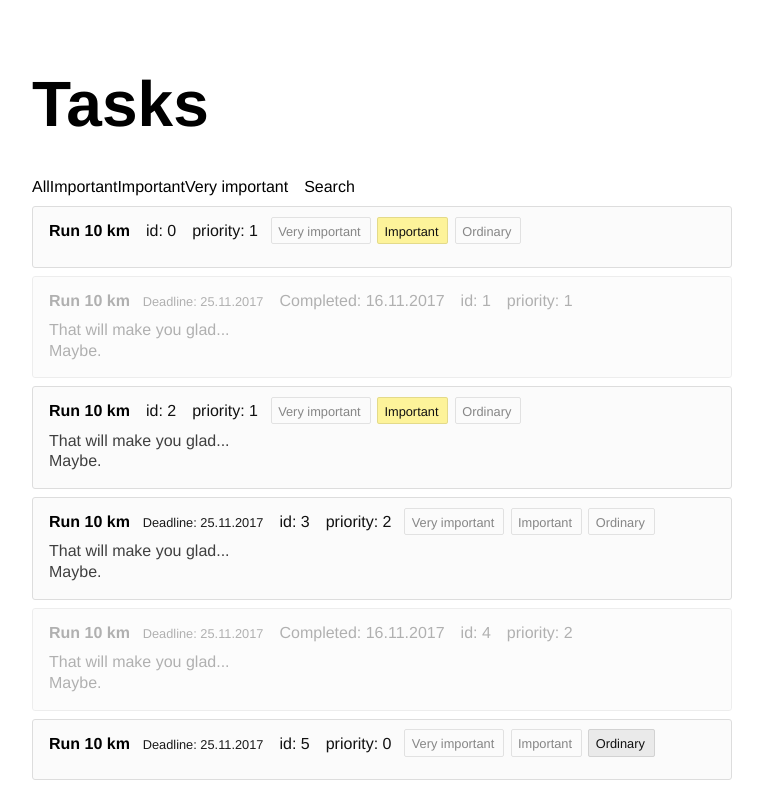
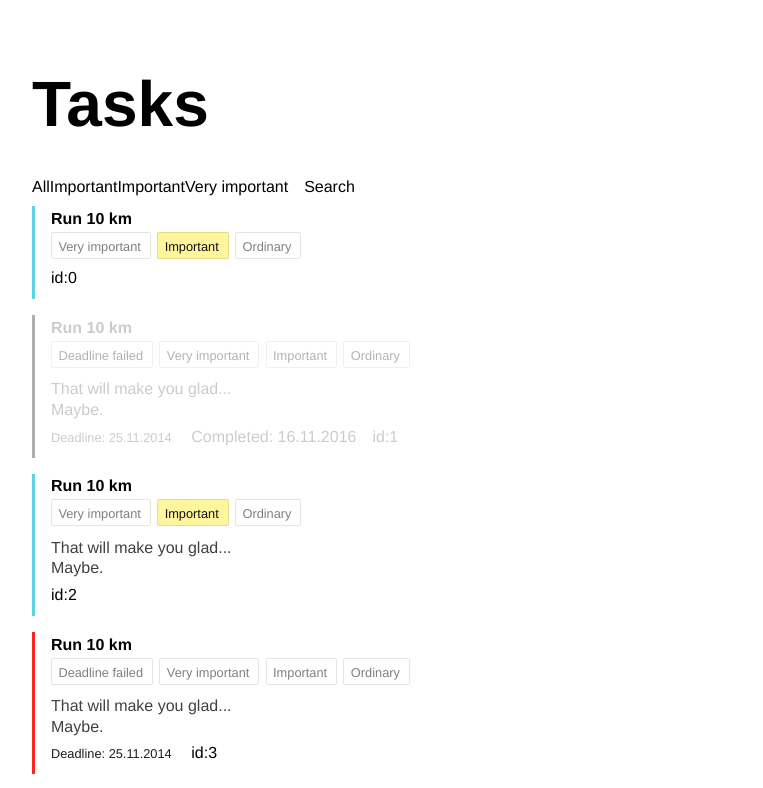
Before and after one commit to trial-trip/allmax-task-manager, a React app: page / in a window 1280 px wide. Shown: the top 788 px of the page, without its empty margins (258-1021 px from the left). Built offline with nearby package versions, Linux system fonts and the light colour scheme; the HTML template or start-up script is replaced by a standard one.

Commit message:
failed deadlines are now Correctly displayed. also improved styling.

```diff
--- a/src/components/Task.css
+++ b/src/components/Task.css
@@ -1,33 +1,31 @@
 .task {
-  color: #111;
-  background-color: #fbfbfb;
-  border: 1px solid #ddd;
-  border-radius: 3px;
-  padding: 1em 1em 1em 1em;
-  transition: background-color .3s ease;
+  padding: .3em 1em .3em 1em;
+  border-left: 3px solid rgba(0, 188, 212, 0.64);
 }
 
 .task + .task {
-  margin-top: .5em;
+  margin-top: 1em;
 }
 
 .title {
   color: #000;
   font-weight: 600;
+  margin-bottom: .7em;
 }
 
 .deadline {
-  color: rgb(26, 26, 26);
+  color: rgba(0, 0, 0, 0.892);
   font-size: .8em;
 }
 
 .completion-date {
-  color: rgb(133, 133, 133);
+  color: rgba(0, 0, 0, 0.234);
   font-size: .8em;
 }
 
 .meta {
-  padding-bottom: .7em;
+  margin-bottom: .5em;
+  margin-top: .5em;
 }
 
 .meta > * + * {
@@ -37,22 +35,20 @@
 .description {
   color: rgba(0, 0, 0, 0.75);
   line-height: 1.3;
+  margin-top: 1em;
 }
 
 .completed {
-  opacity: .5;
+  opacity: .6;
+  border-color: #777777;
 }
 
 .completed * {
-  color: rgb(100, 100, 100);
-}
-
-.failed {
-  color: rgb(79, 18, 0);
+  color: rgba(0, 0, 0, 0.342);
 }
 
 .priority {
-  color: rgb(133, 133, 133);
+  color: rgba(41, 29, 29, 0.529);
   font-size: .8em;
 }
 
@@ -65,13 +61,13 @@
   border-radius: 2px;
   border: 1px solid transparent;
   transition: color .3s ease, background-color .3s ease;
-  color: rgba(17, 17, 17, 0.5);
+  color: rgba(0, 0, 0, 0.5);
   border: 1px solid rgba(0, 0, 0, 0.1);
 }
 
 .priority > *:hover { /* оставить только для неактивного */
   transition: color .3s ease, background-color .3s ease;
-  color: rgba(17, 17, 17, 1);
+  color: rgb(0, 0, 0);
   background-color: rgba(0, 188, 212, 0.5);
   border: 1px solid rgba(0, 0, 0, 0.1);
 }
@@ -92,3 +88,12 @@
   color: #111;
   border: 1px solid rgba(0, 0, 0, 0.1);
 }
+
+.failed {
+  border-color: #ff2222;
+}
+.failed-label {
+  background-color: #000;
+  color: #fff;
+  border-radius: 2px;
+}
--- a/src/components/Task.js
+++ b/src/components/Task.js
@@ -3,30 +3,45 @@ import PropTypes from 'prop-types'
 import styles from './Task.css'
 import formattedDate from './../util/formattedDate'
 
-const Task = ({ id, title, description, priority, deadline, completionDate}) => (
-  <div className={`${styles.task} ${completionDate ? styles.completed : ''}`}>
-    <div className={styles.meta}>
+const Task = ({ id, title, description, priority, deadline, completionDate}) => {
+  const completed = (completionDate) ? true : false
+  const failed = (deadline) ? (completed ? (Date.parse(completionDate) > Date.parse(deadline)) : (Date.now() > Date.parse(deadline))) : false
 
-      <span className={styles.title}>{title}</span>
+  const completedStyle = completionDate ? styles.completed : ''
+  const failedStyle = (!completed && failed) ? styles.failed : ''
+  const taskStyle = `${styles.task} ${completedStyle} ${failedStyle}`
 
-      {deadline && (<span className={styles.deadline}>Deadline:&nbsp;{formattedDate(deadline)}</span>)}
-      {completionDate && (<span className={styles.completionDate}>Completed:&nbsp;{formattedDate(completionDate)}</span>)}
-      <span className={styles.completionDate}>id:&nbsp;{id}</span>
-      <span className={styles.completionDate}>priority:&nbsp;{priority}</span>
+  const failedLabel = failed ? <span className={styles.failedLabel}>Deadline failed</span> : ''
 
-      {!completionDate && (<span className={styles.priority}>
-        <a className={(priority === 2) ? styles.veryImportant : ''}>Very&nbsp;important</a>
-        <a className={(priority === 1) ? styles.important : ''}>Important</a>
-        <a className={(priority === 0) ? styles.ordinary : ''}>Ordinary</a>
-      </span>)}
+  return(
+    <div className={taskStyle}>
+
+      <div className={styles.title}>
+        <span>{title}</span>
+      </div>
+
+      <div className={styles.meta}>
+        <span className={styles.priority}>
+          {failedLabel}
+          <a className={(!completionDate && priority === 2) ? styles.veryImportant : ''}>Very important</a>
+          <a className={(!completionDate && priority === 1) ? styles.important : ''}>Important</a>
+          <a className={(!completionDate && priority === 0) ? styles.ordinary : ''}>Ordinary</a>
+        </span>
+      </div>
+
+      <div className={styles.description}>
+        {description && description.split('\n').map((line, i) => (<p key={i}>{line}</p>))}
+      </div>
+
+      <div className={styles.meta}>
+        {deadline && (<span className={styles.deadline}>Deadline: {formattedDate(deadline)} </span>)}
+        {completed && (<span className={styles.completionDate}>Completed: {formattedDate(completionDate)}</span>)}
+        <span className={styles.completionDate}>id:{id}</span>
+      </div>
 
     </div>
-    <div className={styles.description}>
-    {description &&
-      description.split('\n').map((line, i) => (<p key={i}>{line}</p>))}
-    </div>
-  </div>
-)
+  )
+}
 
 Task.propTypes = {
   id: PropTypes.number.isRequired,
--- a/src/initialState.js
+++ b/src/initialState.js
@@ -18,8 +18,8 @@ const stateDemo = {
       title: 'Run 10 km',
       description: 'That will make you glad...\n\nMaybe.',
       priority: 1,
-      deadline: '2017-11-25T03:13:37.000Z',
-      completionDate: '2017-11-16T03:13:37.000Z'
+      deadline: '2014-11-25T03:13:37.000Z',
+      completionDate: '2016-11-16T03:13:37.000Z'
     })
     .map((item, i) => ({ ...item, id: i }))
     .map((item, i) => ((randomBool()) ? { ...item, completionDate: '' } : item))
```
